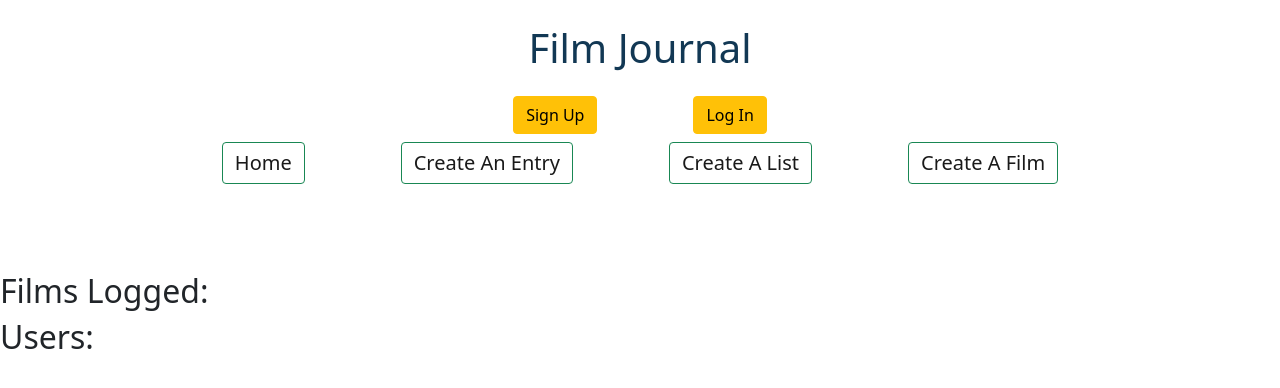
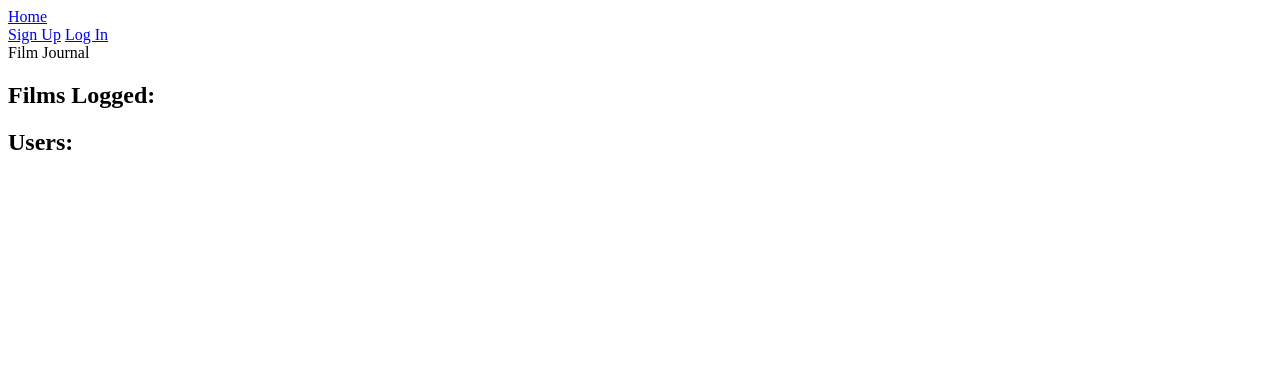
Before and after one commit to sharmaineb/film-journal, a Flask app: page / in a window 1280 px wide. Shown: the top 388 px of the page. Run offline with Flask 2, Linux system fonts and the light colour scheme; data that the repository does not hold is empty; some libraries are stand-ins or nearby versions.

Commit message:
[update]

```diff
--- a/film_app/templates/base.html
+++ b/film_app/templates/base.html
@@ -1,13 +1,28 @@
 <!DOCTYPE html>
-<html lang="en">
-<head>
-    <meta charset="UTF-8">
-    <meta http-equiv="X-UA-Compatible" content="IE=edge">
-    <meta name="viewport" content="width=device-width, initial-scale=1.0">
-    <title>Film Journal</title>
-    <link href="https://cdn.jsdelivr.net/npm/bootstrap@5.0.2/dist/css/bootstrap.min.css" rel="stylesheet" integrity="sha384-EVSTQN3/azprG1Anm3QDgpJLIm9Nao0Yz1ztcQTwFspd3yD65VohhpuuCOmLASjC" crossorigin="anonymous">
-</head>
+<html>
+    <head>
+        <title>Film Journal</title>
+        <link rel="stylesheet" href="/static/style.css">
+        <link rel="preconnect" href="https://fonts.gstatic.com">
+        <link href="https://fonts.googleapis.com/css2?family=Open+Sans:wght@400;700&display=swap" rel="stylesheet">
+    </head>
     <body>
+        <div id="content">
+            <nav>
+                <a href="/">Home</a>
+                <div>
+                    {% if current_user.is_authenticated %}
+                    <a href="/create_list">Create List</a>
+                    <a href="/create_entry">Create Entry</a>
+                    <a href="/create_film">Create Film</a>
+                    <a href="/logout">Log Out</a>
+                    {% else %}
+                    <a href="/signup">Sign Up</a>
+                    <a href="/login">Log In</a>
+                    {% endif %}
+                </div>
+            </nav>
+
             {% if current_user.is_authenticated %}
             <p>You are logged in as {{ current_user.username }}</p>
             {% endif %}
--- a/film_app/templates/home.html
+++ b/film_app/templates/home.html
@@ -1,13 +1,7 @@
 {% extends 'base.html' %}
 {% block content %}
 
-<div class="text-center mt-4 mb-2 font-helvetica">
-    <h1 class="mb-4" style="color: #123854;">Film Journal</h1>
-</div>
-{% include 'partials/navbar.html' %}
-<div class="d-flex justify-content-center my-4 py-3">
-    <img src="">
-</div>
+<h1">Film Journal</h1>
 <ul>
 {% for film in all_films %}
     <li><a href="/film/{{ film.id }}">{{ film.title }}</a> by {{ film.list.name }}</li>
--- a/film_app/templates/partials/navbar.html
+++ /dev/null
@@ -1,18 +0,0 @@
-<div class="d-flex flex-row-reverse font-helvetica">
-    <div class="d-flex justify-content-center align-items-center w-100">
-      {% if not current_user.is_authenticated %}
-      <a href="/signup" class="btn btn-warning mx-5">Sign Up</a>
-      <a href="/login" class="btn btn-warning mx-5">Log In</a>
-      {% else %}
-      <a href="/logout" class="btn btn-warning mx-5">Log Out</a>
-      {% endif %}
-    </div>
-</div>
-<nav class="py-2 navbar navbar-light mb-3">
-    <div class="d-flex justify-content-center align-items-center w-100">
-      <a class="btn btn-outline-success navbar-brand mx-5" href="/">Home</a>
-      <a class="btn btn-outline-success navbar-brand mx-5" href="/create_entry">Create An Entry</a>
-      <a class="btn btn-outline-success navbar-brand mx-5" href="/create_list">Create A List</a>
-      <a class="btn btn-outline-success navbar-brand mx-5" href="/create_film">Create A Film</a>
-</div>
-</nav>
```
